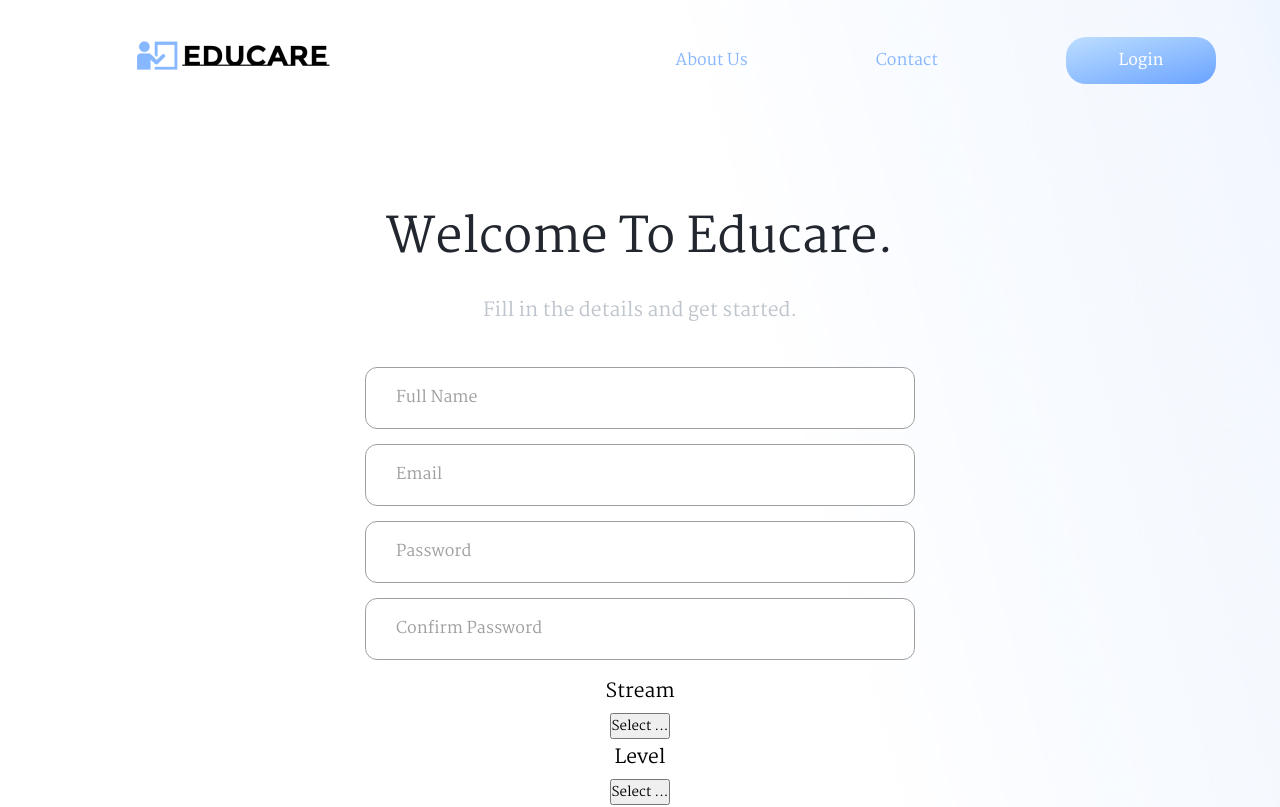
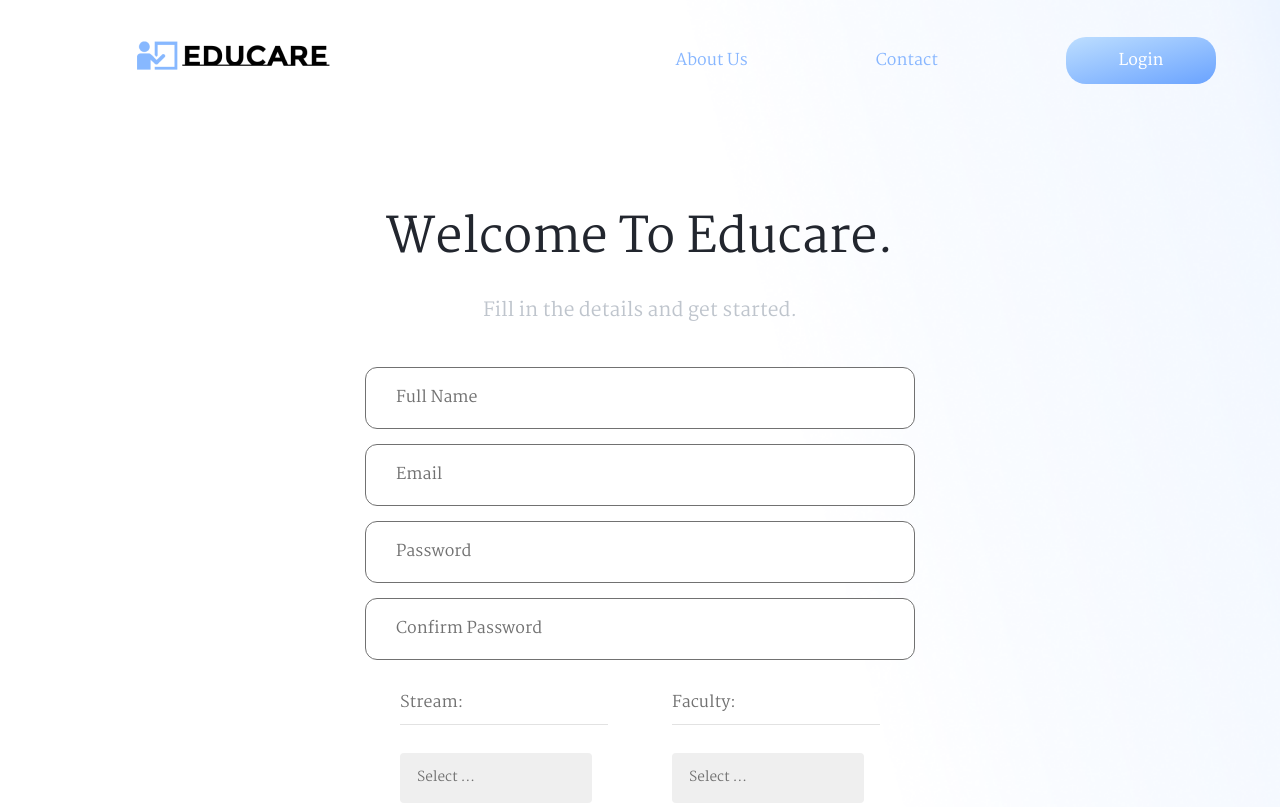
Before and after one commit to anishshrestha986/educare-frontend, a React (Vite) app: page /register in a window 1280 px wide. Shown: the top 807 px of the page. Built offline with nearby package versions, Linux system fonts and the light colour scheme; the HTML template or start-up script is replaced by a standard one.

Commit message:
register page dropdown done

```diff
--- a/src/components/Button.tsx
+++ b/src/components/Button.tsx
@@ -1,39 +1,30 @@
 import React from "react";
 
 interface buttonProps {
-  buttonPadding?: string;
-  buttonWidth?: string;
-  bgColor?: string;
-  textColor?: string;
-  borderRadius?: string;
+  className?: string;
+  style?: React.CSSProperties;
   children?: React.ReactNode;
   disabled?: boolean;
   onClick?: React.MouseEventHandler<HTMLButtonElement>;
+  onBlur?: React.FocusEventHandler<HTMLButtonElement>;
 }
 
 export default function Button({
-  buttonPadding,
-  buttonWidth,
-  bgColor,
-  textColor,
-  borderRadius,
+  className,
+  style,
   children,
   disabled,
   onClick,
+  onBlur,
 }: buttonProps) {
   return (
     <button
-      className="ctaBtn"
+      className={className ? className : "ctaBtn"}
       type="submit"
       disabled={disabled}
       onClick={onClick}
-      style={{
-        width: buttonWidth,
-        backgroundColor: bgColor,
-        color: textColor,
-        borderRadius,
-        padding: buttonPadding,
-      }}
+      onBlur={onBlur}
+      style={style}
     >
       {children}
     </button>
--- a/src/components/Dropdown.tsx
+++ b/src/components/Dropdown.tsx
@@ -1,5 +1,5 @@
 import React, { useEffect, useState } from "react";
-
+import "../styles/dropdown.css";
 type DropDownProps = {
   options: string[];
   showDropDown: boolean;
@@ -7,10 +7,10 @@ type DropDownProps = {
   optionSelection: Function;
 };
 
-const DropDown: React.FC<DropDownProps> = ({
+export default function DropDown({
   options,
   optionSelection,
-}: DropDownProps): JSX.Element => {
+}: DropDownProps): JSX.Element {
   const [showDropDown, setShowDropDown] = useState<boolean>(false);
 
   /**
@@ -45,6 +45,4 @@ const DropDown: React.FC<DropDownProps> = ({
       </div>
     </>
   );
-};
-
-export default DropDown;
+}
--- a/src/components/Header.tsx
+++ b/src/components/Header.tsx
@@ -32,9 +32,7 @@ export default function Header() {
           <p>Contact</p>
         </Link>
         <Link to="/login" style={linkStyle}>
-          <Button buttonWidth="150px" buttonPadding="10px">
-            Login
-          </Button>
+          <Button style={{ width: "150px", padding: "10px" }}>Login</Button>
         </Link>
       </div>
     </div>
--- a/src/components/Menu.tsx
+++ b/src/components/Menu.tsx
@@ -1,39 +1,25 @@
 import React, { useState } from "react";
 import DropDown from "./Dropdown";
+import "../styles/dropdown.css";
+import Button from "./Button";
+import { relative } from "path";
 
 interface MenuProps {
   placeholder: string;
-  marginLeft?: string;
   inputType?: string;
-  marginTop?: string;
-  width?: string;
-  display?: string;
   name?: string;
   step?: string;
   // eslint-disable-next-line @typescript-eslint/no-explicit-any
   value?: any;
-  isRequired?: boolean;
-  onChange: (e: React.ChangeEvent<HTMLInputElement>) => void;
 }
 
-export default function Menu({
-  placeholder,
-  marginLeft,
-  inputType,
-  marginTop,
-  width,
-  display,
-  onChange,
-  name,
-  isRequired,
-  value,
-  step,
-}: MenuProps): JSX.Element {
+export default function Menu({ placeholder, value }: MenuProps): JSX.Element {
   const options: Array<string> = value;
   const [showDropDown, setShowDropDown] = useState<boolean>(false);
-  const [selectoption, setSelectoption] = useState<string>("");
+  const [selectoption, setSelectOption] = useState<string>("");
 
-  const toggleDropDown = () => {
+  const toggleDropDown = (e: React.MouseEvent<HTMLButtonElement>) => {
+    e.preventDefault();
     setShowDropDown(!showDropDown);
   };
 
@@ -44,17 +30,38 @@ export default function Menu({
   };
 
   const optionSelection = (option: string): void => {
-    setSelectoption(option);
+    setSelectOption(option);
   };
 
   return (
     <>
+      <div className="menuWrapper">
         <div className="announcement">
-        <div>{selectoption ? `${selectoption}` : `${placeholder}`}</div>
+          <div>{`${placeholder}:${selectoption}`}</div>
         </div>
-      <button
+        <Button
+          style={{
+            margin: "0.88rem 1rem 1rem 0",
+            width: "12rem",
+            position: "relative",
+            padding: "0.88rem 1rem 0.88rem 1rem",
+            color: "#717171",
+            backgroundColor: "bfc5cd",
+            backgroundImage: "none",
+            fontWeight: 400,
+            textAlign: "left",
+            whiteSpace: "nowrap",
+            verticalAlign: "middle",
+            border: "1px solid transparent",
+            fontSize: "0.85rem",
+            lineHeight: 1.5,
+            borderRadius: "0.25rem",
+            cursor: "pointer",
+          }}
           className={showDropDown ? "active" : undefined}
-        onClick={(): void => toggleDropDown()}
+          onClick={(e: React.MouseEvent<HTMLButtonElement>): void =>
+            toggleDropDown(e)
+          }
           onBlur={(e: React.FocusEvent<HTMLButtonElement>): void =>
             dismissHandler(e)
           }
@@ -64,11 +71,14 @@ export default function Menu({
             <DropDown
               options={options}
               showDropDown={false}
-            toggleDropDown={(): void => toggleDropDown()}
+              toggleDropDown={(e: React.MouseEvent<HTMLButtonElement>): void =>
+                toggleDropDown(e)
+              }
               optionSelection={optionSelection}
             />
           )}
-      </button>
+        </Button>
+      </div>
     </>
   );
 }
--- a/src/hooks/useFormInput.tsx
+++ b/src/hooks/useFormInput.tsx
@@ -1,7 +1,6 @@
 import React from "react";
 import InputField from "../components/InputField";
 import { useState, useCallback } from "react";
-import DropDown from "../components/Dropdown";
 import Menu from "../components/Menu";
 /**
  * creates and returns object representation of form field
@@ -47,7 +46,6 @@ export function createFormFieldConfig(
           name={name}
           inputType={inputType}
           value={value}
-          onChange={handleChange}
         />
       );
     },
--- a/src/index.css
+++ b/src/index.css
@@ -11,7 +11,7 @@
   --lightblue: #edfbff;
   --grey: #bfc5cd;
   --purple: #dee1ff;
-  --darkgrey: #9f9f9f;
+  --darkgrey: #717171;
 }
 
 input[type="number"]::-webkit-inner-spin-button,
--- a/src/pages/Home.tsx
+++ b/src/pages/Home.tsx
@@ -50,7 +50,7 @@ export default function Home() {
             </div>
             <div className="buttonContainer">
               <Link to="/register">
-                <Button buttonWidth="200px" buttonPadding="20px">
+                <Button style={{ width: "200px", padding: "20px" }}>
                   Get Started
                 </Button>
               </Link>
--- a/src/pages/auth/register.tsx
+++ b/src/pages/auth/register.tsx
@@ -1,11 +1,8 @@
 import { Helmet, HelmetProvider } from "react-helmet-async";
 import { useNavigate } from "react-router-dom";
-import { IRegisterRequest } from "../../api/Auth";
 import Button from "../../components/Button";
-import { useCustomMutation } from "../../hooks/useCustomMutation";
 import useFormInput from "../../hooks/useFormInput";
 import { createFormFieldConfig } from "../../hooks/useFormInput";
-import { register as registerUser } from "../../api/Auth";
 import "../../styles/auth.css";
 
 export default function Register() {
@@ -34,30 +31,41 @@ export default function Register() {
         "Commerce",
       ]),
     },
-    level: {
-      ...createFormFieldConfig("Level", "level", "dropdown"),
-    },
     faculty: {
-      ...createFormFieldConfig("Faculty", "faculty", "dropdown"),
+      ...createFormFieldConfig("Faculty", "faculty", "dropdown", [
+        "BCT",
+        "BEX",
+        "BCE",
+        "BSc Csit",
+      ]),
     },
     class: {
-      ...createFormFieldConfig("Class", "class", "dropdown"),
+      ...createFormFieldConfig("Class", "class", "dropdown", [
+        "BCT 078",
+        "BCT 077",
+        "BCT 076",
+        "BCT 075",
+      ]),
     },
     section: {
-      ...createFormFieldConfig("Section", "section", "dropdown"),
+      ...createFormFieldConfig("Section", "section", "dropdown", [
+        "A",
+        "B",
+        "C",
+      ]),
     },
     contact_number: {
       ...createFormFieldConfig("Contact Number", "contact number", "string"),
     },
   };
-  const { mutate: register } = useCustomMutation<IRegisterRequest, any>({
-    api: registerUser,
-    success: "Registered Successfully",
-    error: "Error",
-    onSuccess: () => {
-      nav("/login");
-    },
-  });
+  // const { mutate: register } = useCustomMutation<IRegisterRequest, any>({
+  //   api: registerUser,
+  //   success: "Registered Successfully",
+  //   error: "Error",
+  //   onSuccess: () => {
+  //     nav("/login");
+  //   },
+  // });
 
   const { renderFormInputs } = useFormInput(signUpForm);
   return (
--- /dev/null
+++ b/src/styles/dropdown.css
@@ -0,0 +1,67 @@
+.menuWrapper {
+  display: inline-block;
+  margin: 0.88rem 2rem 0.5rem;
+}
+.announcement {
+  font-size: 1rem;
+  text-align: left;
+  color: var(--darkgrey);
+  padding: 0 0 0.5rem;
+  margin: 0 0 0.88rem;
+  border-bottom: 1px solid rgb(226, 226, 226);
+}
+/* button {
+  margin: 0 2rem 0.88rem 2rem;
+  display: flex;
+  position: relative;
+  padding: 0.375rem 0.88rem;
+  color: var(--darkgrey);
+  background-color: var(#808080);
+  border-color: #ddd;
+  font-weight: 400;
+  text-align: left;
+  white-space: nowrap;
+  vertical-align: middle;
+  -webkit-user-select: none;
+  -moz-user-select: none;
+  -ms-user-select: none;
+  user-select: none;
+  border: 1px solid transparent;
+  font-size: 0.85rem;
+  line-height: 1.5;
+  border-radius: 0.25rem;
+  cursor: pointer;
+} */
+Button:hover {
+  color: #fff !important;
+  background-color: var(--blue);
+}
+.active {
+  color: #fff;
+  background-color: var(--blue);
+}
+.dropdown {
+  z-index: 1;
+  position: absolute;
+  top: 38px;
+  left: -1px;
+  border: 1px solid rgb(197, 197, 197);
+  background: #fff;
+  padding: 0;
+  color: var(--blue);
+  text-align: left;
+  border-radius: 0.25rem;
+}
+.dropdown > p {
+  margin: 0;
+  padding: 0.375rem 0.88rem;
+  border-bottom: 1px solid rgb(235, 235, 235);
+  min-width: 140px;
+}
+.dropdown > p:hover {
+  color: #fff;
+  background-color: var(--blue);
+}
+.dropdown > p:last-child {
+  border-bottom: 0 none;
+}
```
Lines whose indentation alone changed are shown as unchanged.
